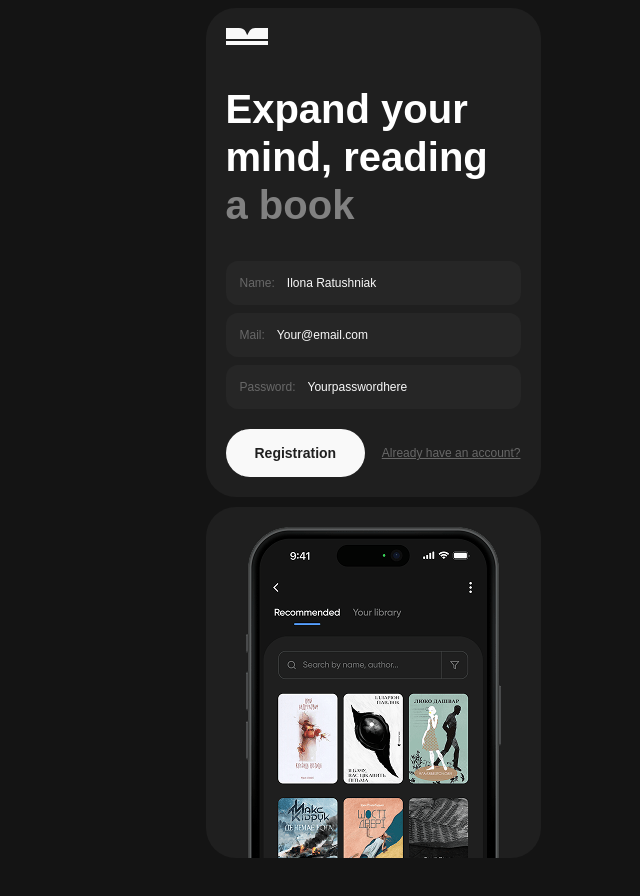
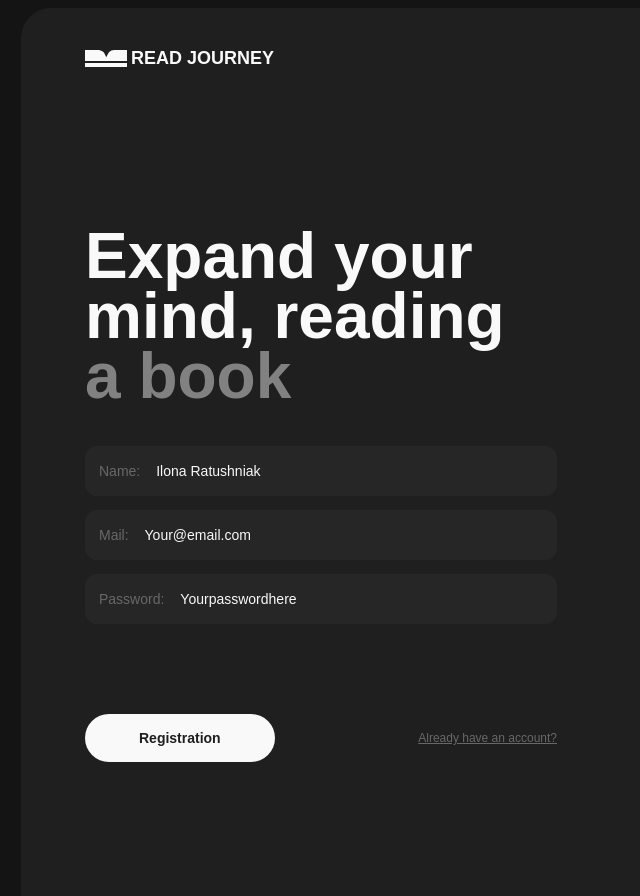
Before and after one commit to serhii-kravchenkoo/read-journey, a React (Vite) app: page /register in a window 1280 px wide. Shown: the top 896 px of the page, without its empty margins (267-907 px from the left). Before the commit the page ends 866 px from the top, so only its background shows below. Built offline with nearby package versions, Linux system fonts and the light colour scheme.

Commit message:
desktop css register

```diff
--- a/src/pages/Register/Register.jsx
+++ b/src/pages/Register/Register.jsx
@@ -6,6 +6,8 @@ import { useNavigate } from "react-router-dom";
 import { Link } from "react-router-dom";
 import phone1x from "../../img/iphone-mobile@1x.png";
 import phone2x from "../../img/iphone-mobile@2x.png";
+import phoneDesktop1x from "../../img/iphone-desctop@1x.png"
+import phoneDesktop2x from "../../img/iphone-desctop@2x.png"
 
 const validationSchema = Yup.object({
   name: Yup.string().required("Name is required"),
@@ -18,10 +20,16 @@ const Register = () => {
   return (
     <section className={styles.section}>
       <div className={styles.register}>
+
+        <div className={styles.logoWrapper}>
                   <svg className={styles.logoIcon} width="42" height="17">
         <use href="/icons.svg#icon-logo"></use>
         </svg>
-        <h1 className={styles.title}>Expand your mind, reading <span className={styles.span}>a book</span></h1>
+        <span className={styles.logoSpan}>READ JOURNEY</span>
+         </div>
+
+
+        <h1 className={styles.title}>Expand your mind, reading <span className={styles.spanTitle}>a book</span></h1>
         <Formik
   initialValues={{ name: "", email: "", password: "" }}
   validationSchema={validationSchema}
@@ -84,12 +92,21 @@ const Register = () => {
         </Formik>
       </div>
       <div className={styles.phone}>
+  <picture>
+    {/* desktop */}
+    <source
+      media="(min-width: 1440px)"
+      srcSet={`${phoneDesktop1x} 1x, ${phoneDesktop2x} 2x`}
+    />
+
+    {/* tablet/mobile */}
     <img
       src={phone1x}
       srcSet={`${phone1x} 1x, ${phone2x} 2x`}
       alt="phone"
       className={styles.phoneImg}
     />
+  </picture>
 </div>
     </section>
   );
--- a/src/pages/Register/Register.module.css
+++ b/src/pages/Register/Register.module.css
@@ -1,11 +1,3 @@
-/* .register {
-    min-height: 100vh;
-    padding: 20px;
-    display: flex;
-    align-items: center;
-    justify-content: center;
-} */
-
 .section {
     display: flex;
     flex-direction: column;
@@ -17,7 +9,7 @@
 .register {
     width: 100%;
     max-width: 335px;
-    padding: 20px;
+    padding: 16px;
     border-radius: 30px;
     background: #1f1f1f;
 }
@@ -32,7 +24,12 @@
 
 
 .logoIcon {
-    fill: FFFFFF;
+    fill: #f9f9f9;
+    display: inline;
+}
+
+.logoSpan {
+    display: none;
 }
 
 .title {
@@ -44,7 +41,7 @@
     margin-bottom: 20px;
 }
 
-.span {
+.spanTitle {
     color: rgba(227, 227, 227, 0.5);
 }
 
@@ -74,7 +71,7 @@
     align-items: center;
     gap: 10px;
     /* відстань між Name/Email/Password і placeholder */
-    background-color: #262626;
+    background-color: hsl(0, 0%, 15%);
     border-radius: 12px;
     padding: 0 14px;
     height: 44px;
@@ -117,6 +114,8 @@
     display: flex;
     justify-content: space-between;
     align-items: center;
+
+
 }
 
 .button {
@@ -137,6 +136,11 @@
     opacity: 0.9;
 }
 
+.phoneImg {
+    max-width: 100%;
+    height: auto;
+}
+
 /* =========================
    LINK
 ========================= */
@@ -148,6 +152,7 @@
     font-size: 12px;
     color: #686868;
     text-decoration: underline;
+    white-space: nowrap;
 }
 
 
@@ -156,12 +161,8 @@
 ========================= */
 
 @media (min-width: 375px) {
-    .card {
-        padding: 36px 24px;
-    }
-
-    .title {
-        font-size: 32px;
+    .register {
+        padding: 20px;
     }
 }
 
@@ -171,30 +172,72 @@
 ========================= */
 
 @media (min-width: 768px) {
-
-    .wrapper {
-        padding: 40px;
+    .register {
+        width: 100%;
+        max-width: 704px;
+        padding: 40px 64px;
+        border-radius: 30px;
+        background: #1f1f1f;
     }
 
-    .card {
-        max-width: 500px;
-        padding: 48px;
-        border-radius: 32px;
+    .logoWrapper {
+        display: flex;
+        gap: 4px;
+        align-items: center;
+    }
+
+
+    .logoSpan {
+        display: inline;
+        font-weight: 700;
+        font-size: 18px;
+        color: #f9f9f9;
     }
 
     .title {
-        font-size: 40px;
-        margin-bottom: 32px;
+        font-size: 64px;
+        font-weight: 700;
+        line-height: 0.9375;
+        color: #f9f9f9;
+        margin-top: 157px;
+        margin-bottom: 40px;
+        max-width: 444px;
+    }
+
+    .form {
+        gap: 14px;
+        max-width: 472px;
+
+    }
+
+    .inputLabel {
+        font-size: 14px;
     }
 
     .input {
-        height: 48px;
+        font-size: 14px;
+    }
+
+    .inputWrapper {
+        gap: 14px;
+        height: 50px;
     }
 
     .button {
-        height: 48px;
+        padding: 16px 54px;
+    }
+
+    .phone {
+        display: none;
+    }
+
+    .buttonWrapper {
+        margin-top: 64px;
+        margin-bottom: 164px;
     }
 }
+
+
 
 
 /* =========================
@@ -202,16 +245,31 @@
 ========================= */
 
 @media (min-width: 1440px) {
-
-    .wrapper {
-        padding: 80px;
+    .section {
+        flex-direction: row;
+        justify-content: center;
+        gap: 16px;
     }
 
-    .card {
+    .phone {
+        width: 100%;
+        display: block;
+        max-width: 600px;
+        padding: 88px 97px 0 97px;
+
+    }
+
+    .register {
+        width: 100%;
         max-width: 600px;
     }
 
+    .buttonWrapper {
+        margin-top: 54px;
+        margin-bottom: 0;
+    }
+
     .title {
-        font-size: 48px;
+        margin-top: 107px;
     }
 }
```
Lines whose indentation alone changed are shown as unchanged.
